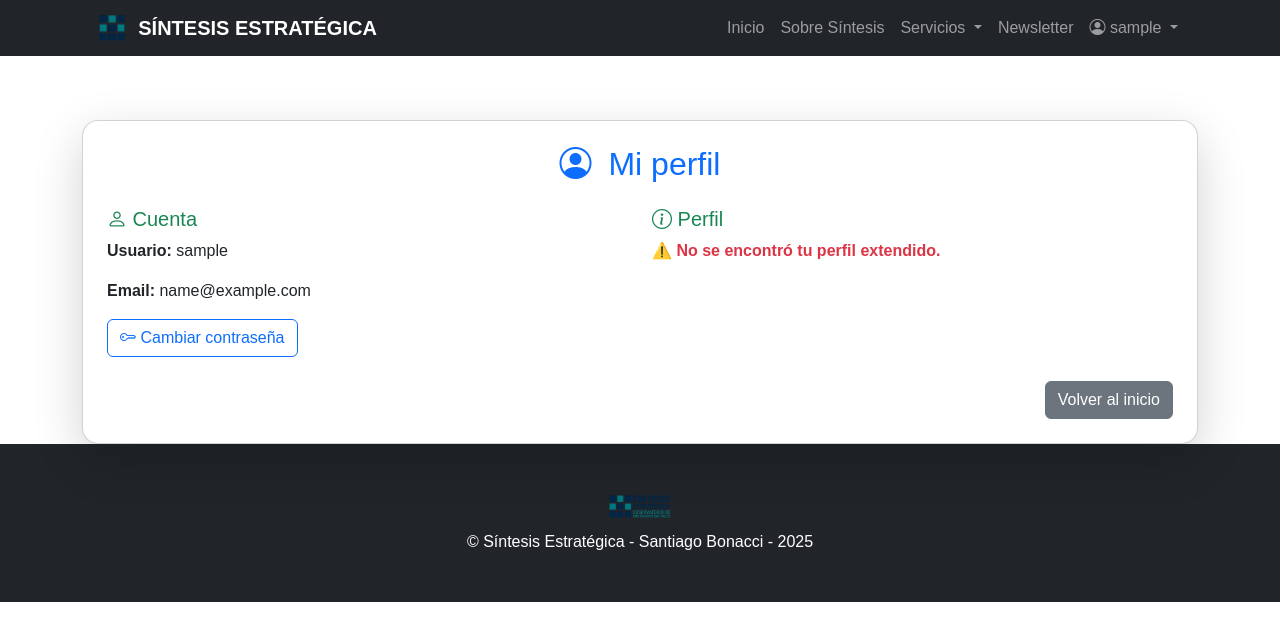
After one commit to sbonacci33/sintesis_estrategica, a Django app: page /perfil/ in a window 1280 px wide. The commit adds this page. Shown: the top 641 px of the page. Run offline with Django 5.2, Linux system fonts and the light colour scheme; the visitor is signed in with stand-in values (Sample User, id 1); data that the repository does not hold is empty; some libraries are stand-ins or nearby versions; some web fonts are replaced.

Commit message:
Implementado perfil de usuario funcional con cambio de contraseña

```diff
--- a/SintesisEstrategica/settings.py
+++ b/SintesisEstrategica/settings.py
@@ -13,7 +13,7 @@ https://docs.djangoproject.com/en/5.2/ref/settings/
 import os
 from pathlib import Path
 from decouple import config
-OPENAI_API_KEY = config('OPENAI_API_KEY')
+
 
 # Build paths inside the project like this: BASE_DIR / 'subdir'.
 BASE_DIR = Path(__file__).resolve().parent.parent
--- a/observatorio/templates/observatorio/navbar.html
+++ b/observatorio/templates/observatorio/navbar.html
@@ -26,12 +26,21 @@
         </li>
         <li class="nav-item"><a class="nav-link" href="{% url 'suscribirse' %}">Newsletter</a></li>
         {% if user.is_authenticated %}
-          <li class="nav-item d-flex align-items-center">
-            <span class="navbar-text mx-2">|</span>
-            <span class="navbar-text text-white">Bienvenido, {{ user.username }}</span>
-            <span class="navbar-text mx-2">|</span>
-            <a class="nav-link d-inline p-0" href="{% url 'logout' %}">Salir</a>
+          <li class="nav-item dropdown">
+            <a class="nav-link dropdown-toggle" href="#" id="perfilDropdown" role="button" data-bs-toggle="dropdown" aria-expanded="false">
+              <i class="bi bi-person-circle"></i> {{ user.username }}
+            </a>
+            <ul class="dropdown-menu dropdown-menu-end" aria-labelledby="perfilDropdown">
+              <li><a class="dropdown-item" href="{% url 'ver_perfil' %}"><i class="bi bi-person"></i> Mi perfil</a></li>
+              <li>
+                <form method="post" action="{% url 'logout' %}" style="display:inline;">
+                  {% csrf_token %}
+                  <button type="submit" class="dropdown-item"><i class="bi bi-box-arrow-right"></i> Cerrar sesión</button>
+                </form>
+              </li>
+            </ul>
           </li>
+
         {% else %}
           <li class="nav-item"><a class="nav-link" href="{% url 'login' %}">Ingresar</a></li>
         {% endif %}
--- /dev/null
+++ b/observatorio/templates/observatorio/perfil.html
@@ -0,0 +1,47 @@
+{% extends 'observatorio/base.html' %}
+
+{% block content %}
+<div class="container mt-5">
+  <div class="card shadow-lg rounded-4 p-4">
+    <h2 class="mb-4 text-center text-primary">
+      <i class="bi bi-person-circle me-2"></i> Mi perfil
+    </h2>
+
+    <div class="row g-4">
+      <!-- Columna: Datos del usuario -->
+      <div class="col-md-6">
+        <h5 class="text-success"><i class="bi bi-person"></i> Cuenta</h5>
+        <p><strong>Usuario:</strong> {{ usuario.username }}</p>
+        <p><strong>Email:</strong> {{ usuario.email }}</p>
+
+        <a href="{% url 'password_change' %}" class="btn btn-outline-primary">
+          <i class="bi bi-key"></i> Cambiar contraseña
+        </a>
+      </div>
+
+      <!-- Columna: Datos adicionales -->
+      <div class="col-md-6">
+        <h5 class="text-success"><i class="bi bi-info-circle"></i> Perfil</h5>
+
+        {% if perfil %}
+          {% if perfil.biografia %}
+            <p><strong>Biografía:</strong><br>{{ perfil.biografia }}</p>
+          {% else %}
+            <p class="text-muted">No completaste tu biografía.</p>
+          {% endif %}
+
+          {% if perfil.fecha_nacimiento %}
+            <p><strong>Fecha de nacimiento:</strong> {{ perfil.fecha_nacimiento }}</p>
+          {% endif %}
+        {% else %}
+          <p class="text-danger"><strong>⚠️ No se encontró tu perfil extendido.</strong></p>
+        {% endif %}
+      </div>
+    </div>
+
+    <div class="text-end mt-4">
+      <a href="{% url 'home' %}" class="btn btn-secondary">Volver al inicio</a>
+    </div>
+  </div>
+</div>
+{% endblock %}
--- a/observatorio/urls.py
+++ b/observatorio/urls.py
@@ -1,5 +1,5 @@
 from django.urls import path
-
+from django.contrib.auth.views import PasswordChangeView
 from . import views
 
 urlpatterns = [
@@ -8,10 +8,12 @@ urlpatterns = [
     path("crear/", views.InformeCreateView.as_view(), name="crear_informe"),
     path("informes/", views.InformeListView.as_view(), name="listar_informes"),
     path("buscar/", views.buscar_informes, name="buscar_informes"),
+    path("perfil/", views.ver_perfil, name="ver_perfil"),
     path("consulta-ia/", views.consulta_ia, name="consulta_ia"),
     path("medios/", views.MedioAmigoListView.as_view(), name="medios"),
     path("suscribirse/", views.suscribirse, name="suscribirse"),
     path("logout/", views.logout_view, name="logout_user"),
+    path("cambiar-clave/", PasswordChangeView.as_view(template_name="registration/password_change_form.html"), name="password_change"),
     path(
         "informe/<int:informe_id>/",
         views.InformeDetailView.as_view(),
--- a/observatorio/views.py
+++ b/observatorio/views.py
@@ -5,7 +5,7 @@ from django.contrib.auth import login, logout
 from django.contrib.auth.mixins import LoginRequiredMixin, UserPassesTestMixin
 from django.contrib.auth.decorators import login_required
 from decouple import config
-import openai
+
 from django.conf import settings
 from django.db.models import Q
 from django.shortcuts import redirect, render
@@ -28,7 +28,13 @@ from .models import (
     PerfilUsuario,
 )
 
-openai.api_key = config("OPENAI_API_KEY")
+@login_required
+def ver_perfil(request):
+    perfil = getattr(request.user, "perfilusuario", None)
+    return render(request, "observatorio/perfil.html", {
+        "usuario": request.user,
+        "perfil": perfil,
+    })
 
 
 def home(request):
@@ -47,9 +53,8 @@ def signup(request):
         form = CustomUserCreationForm(request.POST)
         if form.is_valid():
             user = form.save()
-            PerfilUsuario.objects.create(
-                user=user, documento=form.cleaned_data["documento"]
-            )
+            PerfilUsuario.objects.create(user=user)  # ✔️ creación correcta del perfil
+            messages.success(request, "✅ Usuario registrado con éxito.")
             login(request, user)
             return redirect("home")
     else:
```
Also changed, not shown: observatorio/models.py (+5 -4 lines), observatorio/templates/registration/password_change_form.html (added, +48 -0 lines), observatorio/migrations/0008_remove_perfilusuario_documento_and_more.py (added).
